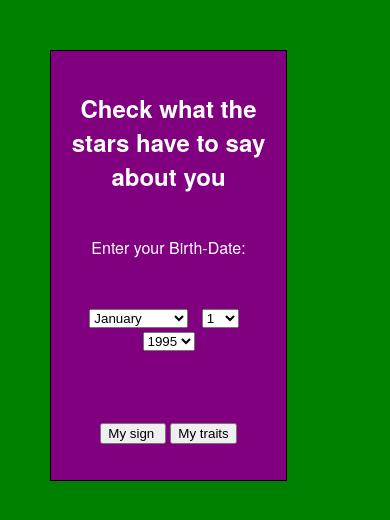
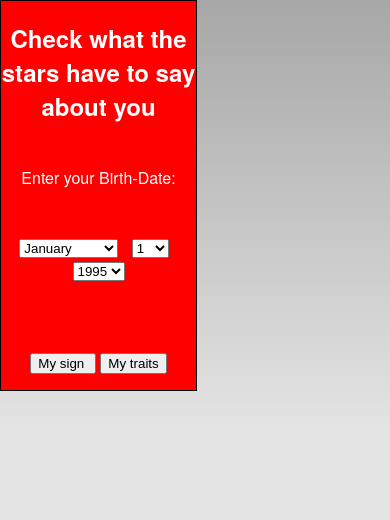
Before and after one commit to divyanshmethi/Astrology_prediction, a plain HTML site: page www/index.html in a window 390 px wide. Drawn offline with Linux system fonts and the light colour scheme; some packages are replaced by stand-ins of ours.

Commit message:
Update index.css

```diff
--- a/www/css/index.css
+++ b/www/css/index.css
@@ -25,7 +25,7 @@ body {
     -webkit-text-size-adjust: none;             /* prevent webkit from resizing text to fit */
     -webkit-user-select: none;                  /* prevent copy paste, to allow, change 'none' to 'text' */
     background-color:green;
-    /*background-image:linear-gradient(top, #A7A7A7 0%, #E4E4E4 51%);
+    background-image:linear-gradient(top, #A7A7A7 0%, #E4E4E4 51%);
     background-image:-webkit-linear-gradient(top, #A7A7A7 0%, #E4E4E4 51%);
     background-image:-ms-linear-gradient(top, #A7A7A7 0%, #E4E4E4 51%);
     background-image:-webkit-gradient(
@@ -35,7 +35,7 @@ body {
         color-stop(0, #A7A7A7),
         color-stop(0.51, #E4E4E4)
     );
-    background-attachment:fixed;*/
+    background-attachment:fixed;
     font-family:'HelveticaNeue-Light', 'HelveticaNeue', Helvetica, Arial, sans-serif;
     font-size:16px;
     height:100%;
@@ -43,20 +43,21 @@ body {
     padding:0px;
     width:100%;
 	color:white;
+	position: center;
 }
 
 /* Portrait layout (default) */
 .app {
+	border: 1px solid black;
     position:center;             /* position in the center of the screen */
     left:50%;
     top:50%;
     height:20%;                   /* text area height */
     width:50%;                   /* text area width */
     text-align:center;
-    padding:20px;     /* image height is 200px (bottom 20px are overlapped with text) */
-    margin: 50px 0px 0px 50px;
-    border: 1px solid black;
-    background-color:purple;
+    padding:20;     /* image height is 200px (bottom 20px are overlapped with text) */
+    margin: 50px 0px 0xp 50px;
+    background-color:red;                               /* offset horizontal: half of text area width */
 }
 
 /* Landscape layout (with min-width) */
@@ -102,8 +103,3 @@ h1 {
     animation:fade 3000ms infinite;
     -webkit-animation:fade 3000ms infinite;
 }
-
-body
-{
-	postion:center;
-}
```
